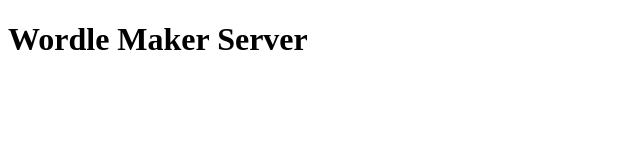
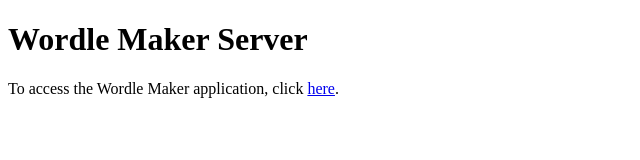
Before and after one commit to scott-a-m/custom-wordle-backend, a website: page public/index.html in a window 1280 px wide. Shown: the whole page, without its empty margins (0-640 px from the left). Drawn offline with Linux system fonts and the light colour scheme.

Commit message:
added hyperlink for Wordle Maker application to Wordle Maker server page

```diff
--- a/public/index.html
+++ b/public/index.html
@@ -11,6 +11,7 @@
     <main>
         <div>
             <h1>Wordle Maker Server</h1>
+            <p>To access the Wordle Maker application, click <a href="wordlemaker.scottsdev.net">here</a>.</p>
         </div>
     </main>
 
```
